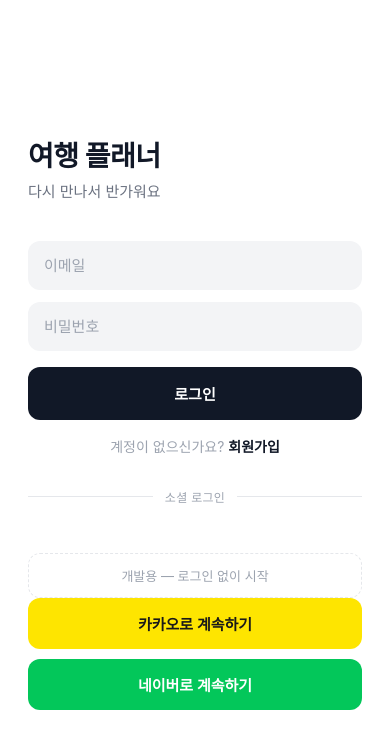
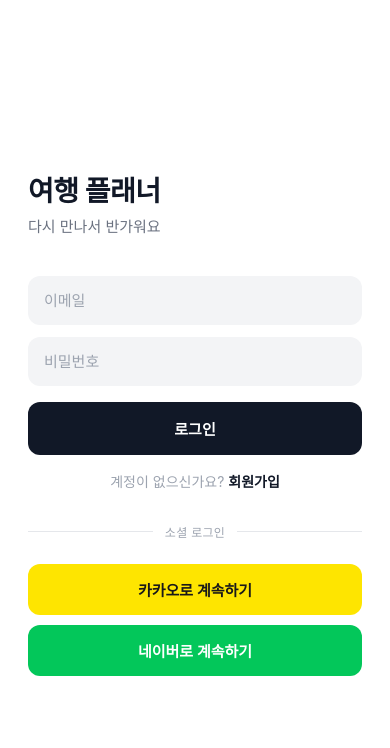
Before and after one commit to jungseok0815/recommend-travel-plan, a React Native app in the folder mobile/: screen /Login in a window 390 px wide. Shown: the top 748 px of the page. Built offline with nearby package versions, Linux system fonts and the light colour scheme.

Commit message:
change profile

```diff
--- a/mobile/src/screens/LoginScreen.js
+++ b/mobile/src/screens/LoginScreen.js
@@ -5,8 +5,6 @@
 } from 'react-native';
 import { login, openNaverLogin, openKakaoLogin } from '../services/authService';
 import { saveTokens } from '../utils/tokenStorage';
-
-const DEV_MODE = true; // DB 연결 후 false로 변경
 
 export default function LoginScreen({ navigation, route }) {
   const [email, setEmail] = useState('');
@@ -115,18 +113,6 @@
           <Text style={styles.dividerText}>소셜 로그인</Text>
           <View style={styles.divider} />
         </View>
-
-        {DEV_MODE && (
-          <TouchableOpacity
-            style={styles.devBtn}
-            onPress={async () => {
-              await saveTokens('dev_token', 'dev_refresh');
-              navigation.replace('Main');
-            }}
-          >
-            <Text style={styles.devBtnText}>개발용 — 로그인 없이 시작</Text>
-          </TouchableOpacity>
-        )}
 
         <View style={styles.socialGroup}>
           <TouchableOpacity style={styles.kakaoBtn} onPress={handleKakaoLogin}>
@@ -254,17 +240,4 @@
     fontSize: 15,
     fontWeight: '600',
   },
-  devBtn: {
-    marginTop: 24,
-    paddingVertical: 12,
-    alignItems: 'center',
-    borderWidth: 1,
-    borderColor: '#E5E7EB',
-    borderRadius: 12,
-    borderStyle: 'dashed',
-  },
-  devBtnText: {
-    color: '#9CA3AF',
-    fontSize: 13,
-  },
 });
--- a/mobile/src/screens/main/EditProfileScreen.js
+++ b/mobile/src/screens/main/EditProfileScreen.js
@@ -1,25 +1,16 @@
-import React, { useState, useEffect } from 'react';
+import React, { useState } from 'react';
 import {
   View, Text, TextInput, TouchableOpacity,
   StyleSheet, Alert, ActivityIndicator, KeyboardAvoidingView, Platform,
 } from 'react-native';
 import { Ionicons } from '@expo/vector-icons';
-import { getMe, updateMe } from '../../services/authService';
+import { updateMe } from '../../services/authService';
 
-export default function EditProfileScreen({ navigation }) {
-  const [email, setEmail] = useState('');
-  const [address, setAddress] = useState('');
-  const [loading, setLoading] = useState(true);
+export default function EditProfileScreen({ navigation, route }) {
+  const { user } = route.params ?? {};
+  const [email] = useState(user?.email ?? '');
+  const [address, setAddress] = useState(user?.address ?? '');
   const [saving, setSaving] = useState(false);
-
-  useEffect(() => {
-    getMe()
-      .then(user => {
-        setEmail(user.email ?? '');
-        setAddress(user.address ?? '');
-      })
-      .finally(() => setLoading(false));
-  }, []);
 
   const handleSave = async () => {
     if (!address) {
@@ -49,11 +40,6 @@
         <View style={{ width: 24 }} />
       </View>
 
-      {loading ? (
-        <View style={styles.center}>
-          <ActivityIndicator color="#111827" />
-        </View>
-      ) : (
       <View style={styles.form}>
         <Text style={styles.label}>이메일</Text>
         <View style={styles.readonlyInput}>
@@ -77,7 +63,6 @@
           }
         </TouchableOpacity>
       </View>
-      )}
     </KeyboardAvoidingView>
   );
 }
@@ -91,7 +76,6 @@
   },
   backBtn: { padding: 4 },
   title: { fontSize: 17, fontWeight: '600', color: '#111827' },
-  center: { flex: 1, justifyContent: 'center', alignItems: 'center' },
   form: { padding: 24 },
   label: { fontSize: 13, fontWeight: '600', color: '#374151', marginBottom: 8 },
   labelHint: { fontSize: 12, color: '#9CA3AF', marginTop: 4 },
--- a/mobile/src/screens/main/ProfileScreen.js
+++ b/mobile/src/screens/main/ProfileScreen.js
@@ -62,7 +62,7 @@
       <View style={styles.menuGroup}>
         <Text style={styles.menuGroupTitle}>계정</Text>
         <View style={styles.menuCard}>
-          <MenuItem icon="person-outline" label="내 정보 수정" onPress={() => navigation.navigate('EditProfile')} />
+          <MenuItem icon="person-outline" label="내 정보 수정" onPress={() => navigation.navigate('EditProfile', { user })} />
           <View style={styles.menuDivider} />
           <MenuItem icon="notifications-outline" label="알림 설정" onPress={() => navigation.navigate('NotificationSettings')} />
         </View>
```
Lines whose indentation alone changed are shown as unchanged.
